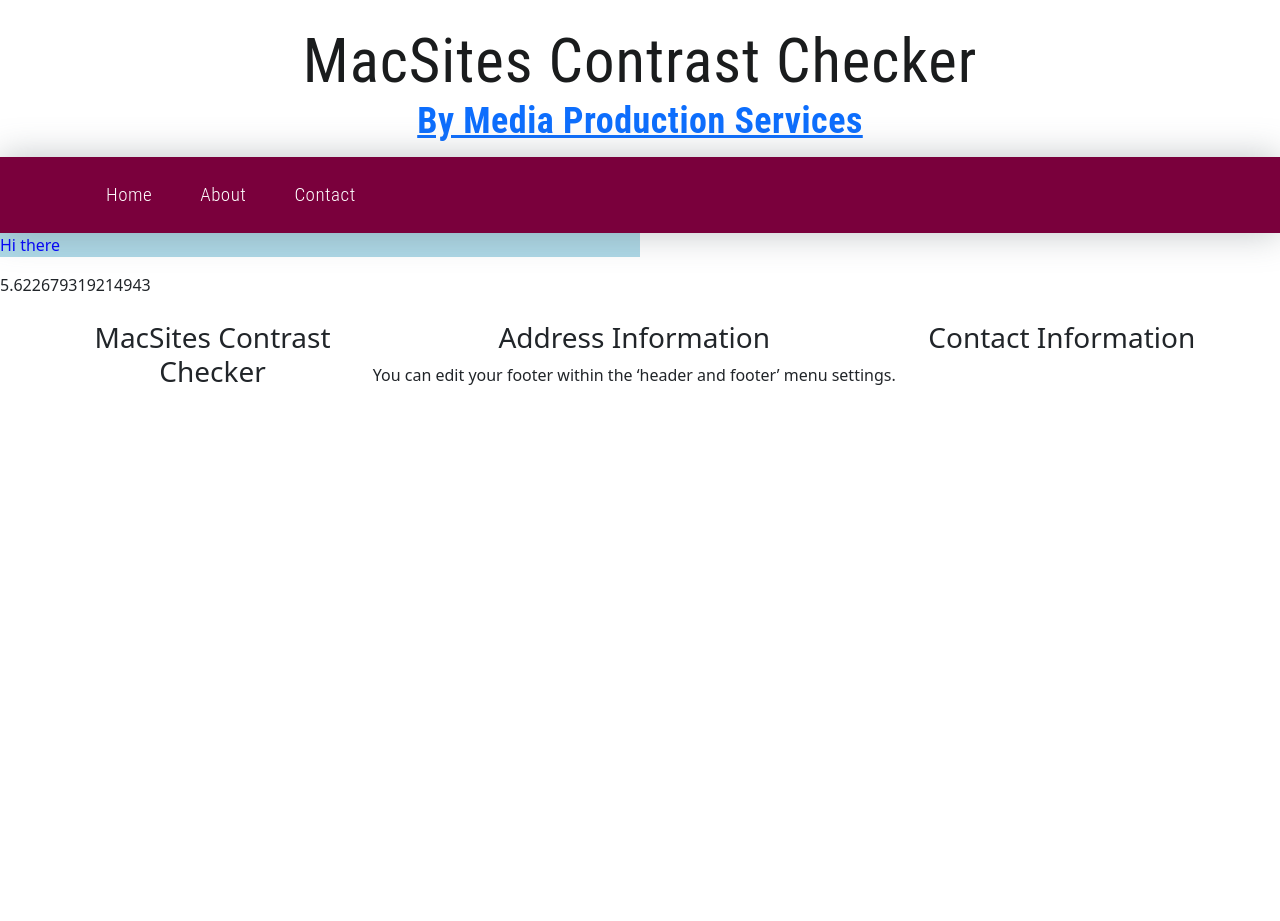
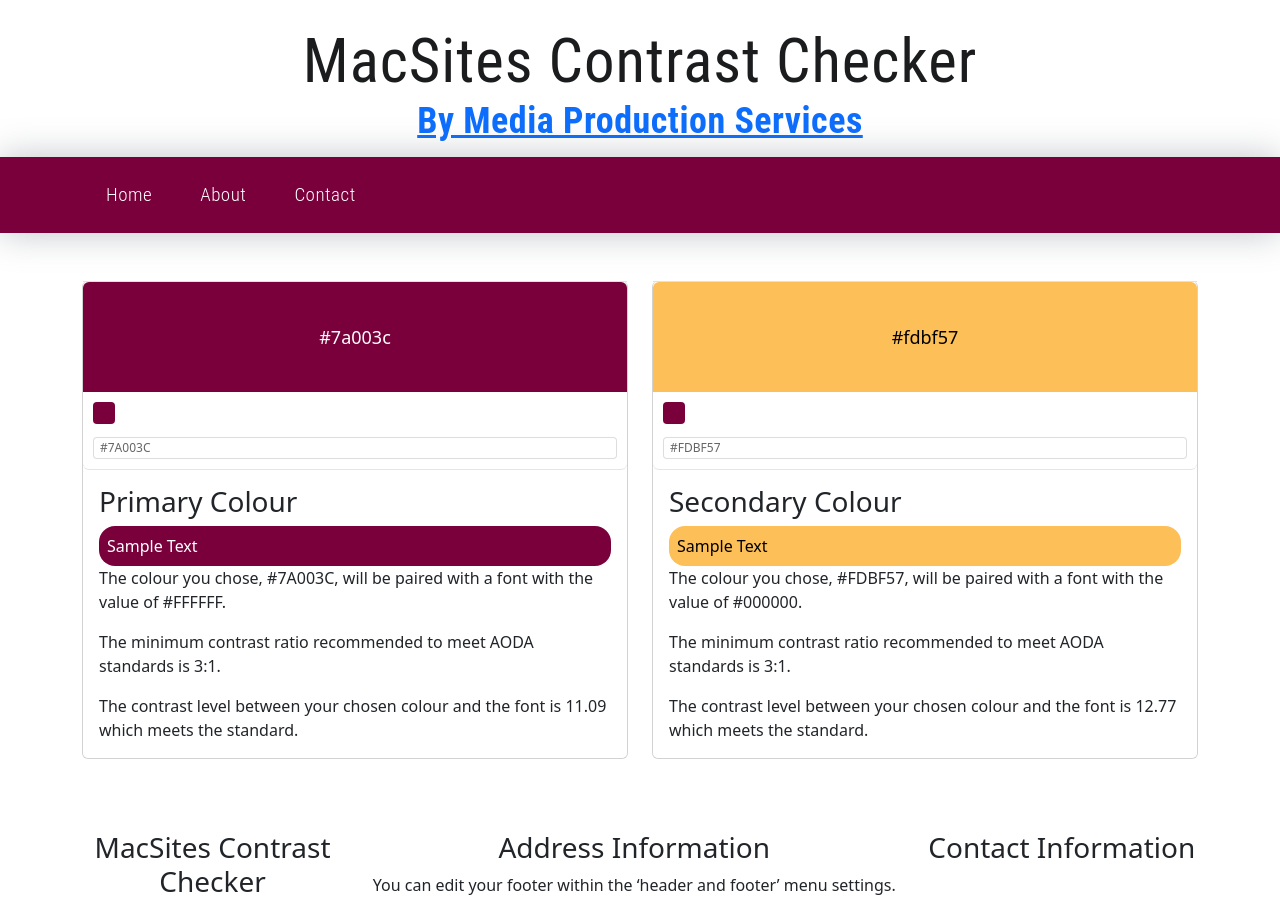
Before and after one commit to klukreativ/macsites-contrast, a Next.js app: page / in a window 1280 px wide. Before the commit the page ends 800 px from the top, so only its background shows below. Built offline with nearby package versions, Linux system fonts and the light colour scheme.

Commit message:
created color picker components and package

```diff
--- a/components/body.js
+++ b/components/body.js
@@ -1,10 +1,9 @@
-import chroma from 'chroma-js';
+import ColorPicker from './colorpicker.js';
 
 export default function Body() {
     return (
-        <div className="col-6">
-            <p style={{color: 'blue', backgroundColor: 'lightblue'}}>Hi there</p>
-            {chroma.contrast('blue', 'lightblue')}
-        </div>
+        <>
+            <ColorPicker />
+        </>
     )
 }
--- /dev/null
+++ b/components/colorpicker.js
@@ -0,0 +1,36 @@
+import React, { useState } from 'react';
+import { BlockPicker } from 'react-color';
+import chroma from 'chroma-js';
+import ThumbnailContent from './thumbnail-content';
+
+import ColourPickerCard from './colourpicker-card';
+
+export default function ColorPicker() {
+    const [primaryColour, setPrimaryColour] = useState("#7a003c");
+    const [secondaryColour, setSecondaryColour] = useState("#fdbf57");
+
+    const handleChangePrimary = (colour) => setPrimaryColour(colour.hex);
+    const handleChangeSecondary = (colour) => setSecondaryColour(colour.hex);
+
+    return (
+        <section className="thumbnail-cards white my-5">
+            <div className="container">
+                <div className="row row-eq-height justify-content-center">
+                    <ColourPickerCard
+                        title={"Primary"}
+                        colour={primaryColour}
+                        changeColour={handleChangePrimary}
+                        textColour={"#FFFFFF"}
+                    />
+                    <ColourPickerCard
+                        title={"Secondary"}
+                        colour={secondaryColour}
+                        changeColour={handleChangeSecondary}
+                        textColour={"#000000"}
+                    />
+                </div>
+            </div>
+        </section>
+
+    )
+}
--- /dev/null
+++ b/components/colourpicker-card.js
@@ -0,0 +1,31 @@
+import { BlockPicker } from 'react-color';
+import chroma from 'chroma-js';
+
+export default function ColourPickerCard({ title, colour, changeColour, textColour }) {
+    return (
+        <div className="col-lg-6">
+            <div className="card card-shadow border-top-0">
+                <div className="card-main border-top h-100">
+                    <div className="card border-0 no-shadow card-hover">
+                        <BlockPicker
+                            width={"100%"}
+                            color={colour}
+                            onChangeComplete={changeColour}
+                            colors={['#7a003c']}
+                            triangle={"hide"}
+                        />
+                        <div className="card-body pb-0">
+                            <h3 className="card-title">{title} Colour</h3>
+                            <div className="card-text mb-0">
+                                <div style={{backgroundColor: colour, color: textColour, borderRadius: "1em", padding: "0.5em"}}>Sample Text</div>
+                                <p>The colour you chose, {colour.toUpperCase()}, will be paired with a font with the value of {textColour}.</p>
+                                <p>The minimum contrast ratio recommended to meet AODA standards is 3:1.</p>
+                                <p>The contrast level between your chosen colour and the font is {Math.round(chroma.contrast(colour, textColour) * 100) / 100} which {chroma.contrast(colour, textColour) >= 3 ? 'meets' : 'does not meet'} the standard.</p>
+                            </div>
+                        </div>
+                    </div>
+                </div>
+            </div>
+        </div>
+    )
+}
--- a/package.json
+++ b/package.json
@@ -14,6 +14,7 @@
     "next": "14.0.1",
     "react": "^18",
     "react-bootstrap": "^2.9.1",
+    "react-color": "^2.19.3",
     "react-dom": "^18"
   },
   "devDependencies": {
```
Also changed, not shown: 1 other file (tests, documents, lock files or other folders).
